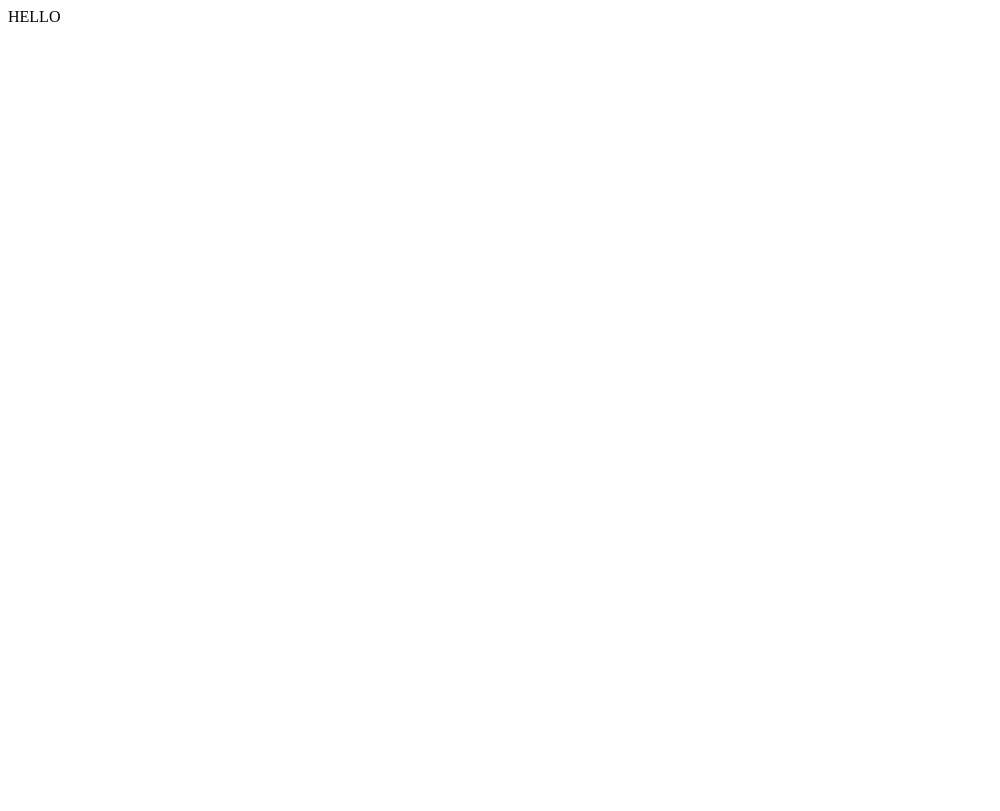
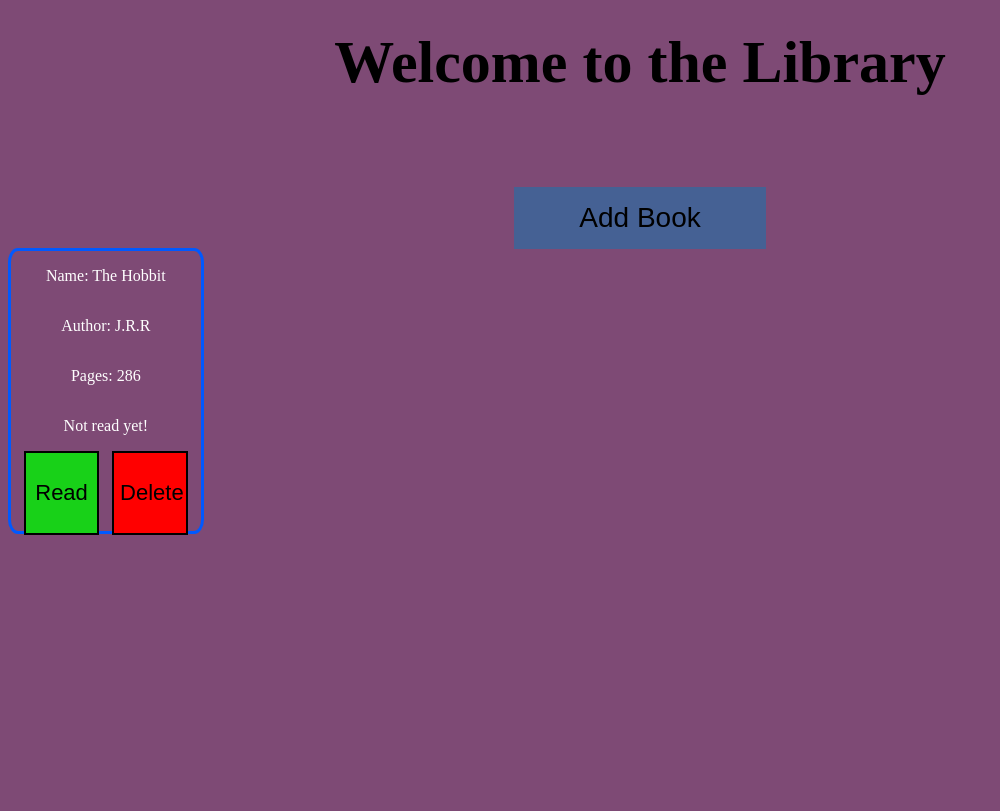
Before and after one commit to muudar/library, a plain HTML site: page index.html in a window 1280 px wide. Shown: the whole page, without its empty margins (0-1000 px from the left). Drawn offline with Linux system fonts and the light colour scheme.

Commit message:
added front end with example card

```diff
--- a/index.html
+++ b/index.html
@@ -8,7 +8,30 @@
     <title>Library</title>
 </head>
 <body>
-    HELLO
+    <div class = "page">
+        <div class = "top-page">
+            <div class = "title">
+                <h1>Welcome to the Library</h1>
+            </div>
+            <div class = "addButtonDiv">
+                <button class = "addButton">Add Book</button>
+            </div>
+        </div>
+        <div class = "bottom-page">
+            <div class = "exampleCard">
+                <div class = "cardText">
+                    <p>Name: The Hobbit</p>
+                    <p>Author: J.R.R</p>
+                    <p>Pages: 286</p>
+                    <p>Not read yet!</p>
+                </div>
+                <div class = "bookButtons">
+                    <button class = "readButton cardButton">Read</button>
+                    <button class = "deleteButton cardButton">Delete</button>
+                </div>
+            </div>
+        </div>
+    </div>
 </body>
 <script src = "script.js"></script>
 </html>
--- a/script.js
+++ b/script.js
@@ -0,0 +1,16 @@
+let myLibrary = [];
+
+function Book(title, author, pages) {
+  this.title = title;
+  this.author = author;
+  this.pages = pages;
+  read = false;
+}
+
+function addBookToLibrary() {
+  let title = prompt("Enter book title: ");
+  let author = prompt("Enter book author: ");
+  let pages = prompt("Number of pages: ");
+  let book = new Book(title,author,pages);
+  myLibrary.push(book);
+}
--- a/styles.css
+++ b/styles.css
@@ -0,0 +1,89 @@
+/* *{
+    border: 2px solid red;
+} */
+
+body{
+    background-color: rgb(126, 74, 117);
+}
+
+.page{
+    width: 100%;
+    height: 100vh;
+    display: flex;
+    flex-direction: column;
+}
+
+.top-page{
+    width: 100%;
+    height: 30vh;
+    display: flex;
+    flex-direction: column;
+    justify-content: center;
+    align-items: center;
+}
+
+.bottom-page{
+    width: 100%;
+    height: 70vh;
+    display: flex;
+    flex-wrap : wrap;
+}
+
+.cardText{
+    display : flex;
+    flex-direction: column;
+    justify-content: center;
+    align-items : center;
+}
+
+.exampleCard{
+    width: 15%;
+    height: 35vh;
+    border: 3px solid rgb(0, 89, 255);
+    border-radius: 5%;
+    color:white;
+}
+
+.bookButtons{
+    display: flex;
+    height: 30%;
+    justify-content: space-evenly;
+}
+
+.cardButton{
+    width: 40%;
+    font-size: 22px;
+    border: 2px solid black;
+}
+
+.readButton{
+    background-color: rgb(24, 209, 24);
+
+}
+
+.deleteButton{
+    background-color: red;
+}
+
+.title{
+    margin: 50px;
+    margin-top : -20px;
+    font-size: 30px;
+}
+
+.addButtonDiv{
+    width: 20%;
+}
+
+.addButton{
+    width: 100%;
+    background-color: #456194; /* Green */
+    border: none;
+    color: white;
+    padding: 15px 32px;
+    text-align: center;
+    text-decoration: none;
+    display: inline-block;
+    font-size: 28px;
+    color: black;
+}
```
